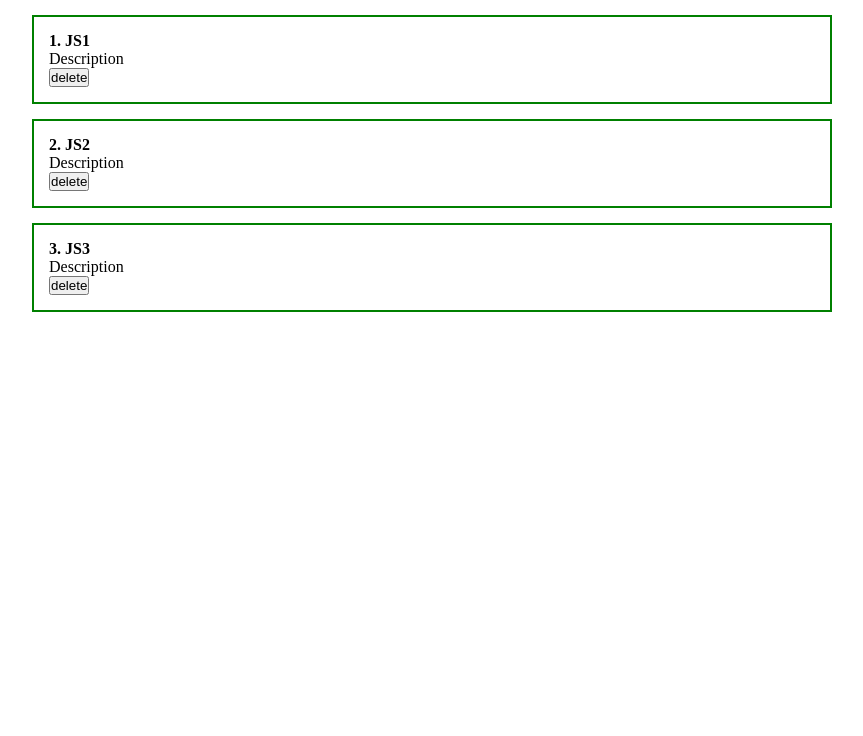
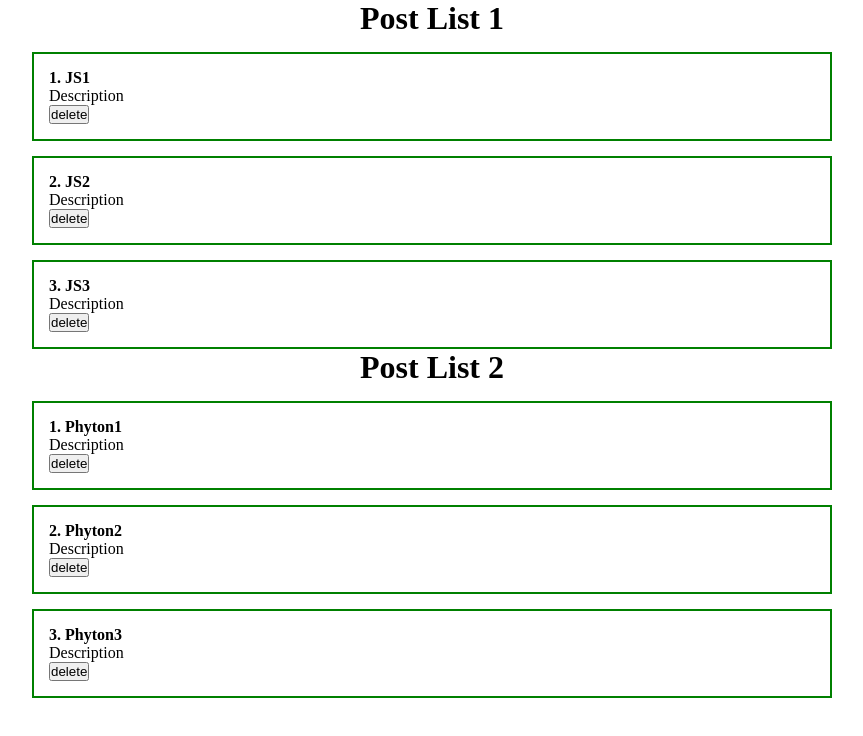
Before and after one commit to boevoivertolet/powerfull-practice, a React (Create React App) app: page / in a window 1280 px wide. Shown: the top 736 px of the page, without its empty margins (208-1071 px from the left). Built offline with nearby package versions, Linux system fonts and the light colour scheme.

Commit message:
Array conversion

```diff
--- a/src/App.tsx
+++ b/src/App.tsx
@@ -1,23 +1,33 @@
 import React, {useState} from 'react';
 import './styles/App.css'
 import PostItem from "./components/PostItem";
+import PostList from "./components/PostList";
 
 
 function App() {
-    const [posts, setPosts] = useState([
+    const [posts, setPosts] = useState<Array<PostType>>([
         {id: '1', title: 'JS1', body: 'Description'},
         {id: '2', title: 'JS2', body: 'Description'},
         {id: '3', title: 'JS3', body: 'Description'}
 
     ])
+    const [posts2, setPosts2] = useState<Array<PostType>>([
+        {id: '1', title: 'Phyton1', body: 'Description'},
+        {id: '2', title: 'Phyton2', body: 'Description'},
+        {id: '3', title: 'Phyton3', body: 'Description'}
 
+    ])
     return (
         <div className = "App">
-            {
-                posts.map(post => <PostItem post={post}/>)
-            }
+            <PostList posts={posts} title={'Post List 1'} />
+            <PostList posts={posts2} title={'Post List 2'} />
         </div>
     );
 }
+export type PostType ={
+    id:string
+    title:string
+    body:string
+}
 
 export default App;
--- /dev/null
+++ b/src/components/PostList.tsx
@@ -0,0 +1,21 @@
+import React from 'react';
+import PostItem from "./PostItem";
+import {PostType} from "../App";
+
+const PostList: React.FC<PostListProps> = (props) => {
+    const {posts,title, ...restProps} = props
+    return (
+        <div>
+            <h1 style = {{textAlign: "center"}}>{title}</h1>
+            {
+                posts.map(post => <PostItem key = {post.id} post = {post} />)
+            }
+        </div>
+    );
+};
+type PostListProps = {
+    posts: Array<PostType>
+    title: string
+}
+
+export default PostList;
```
